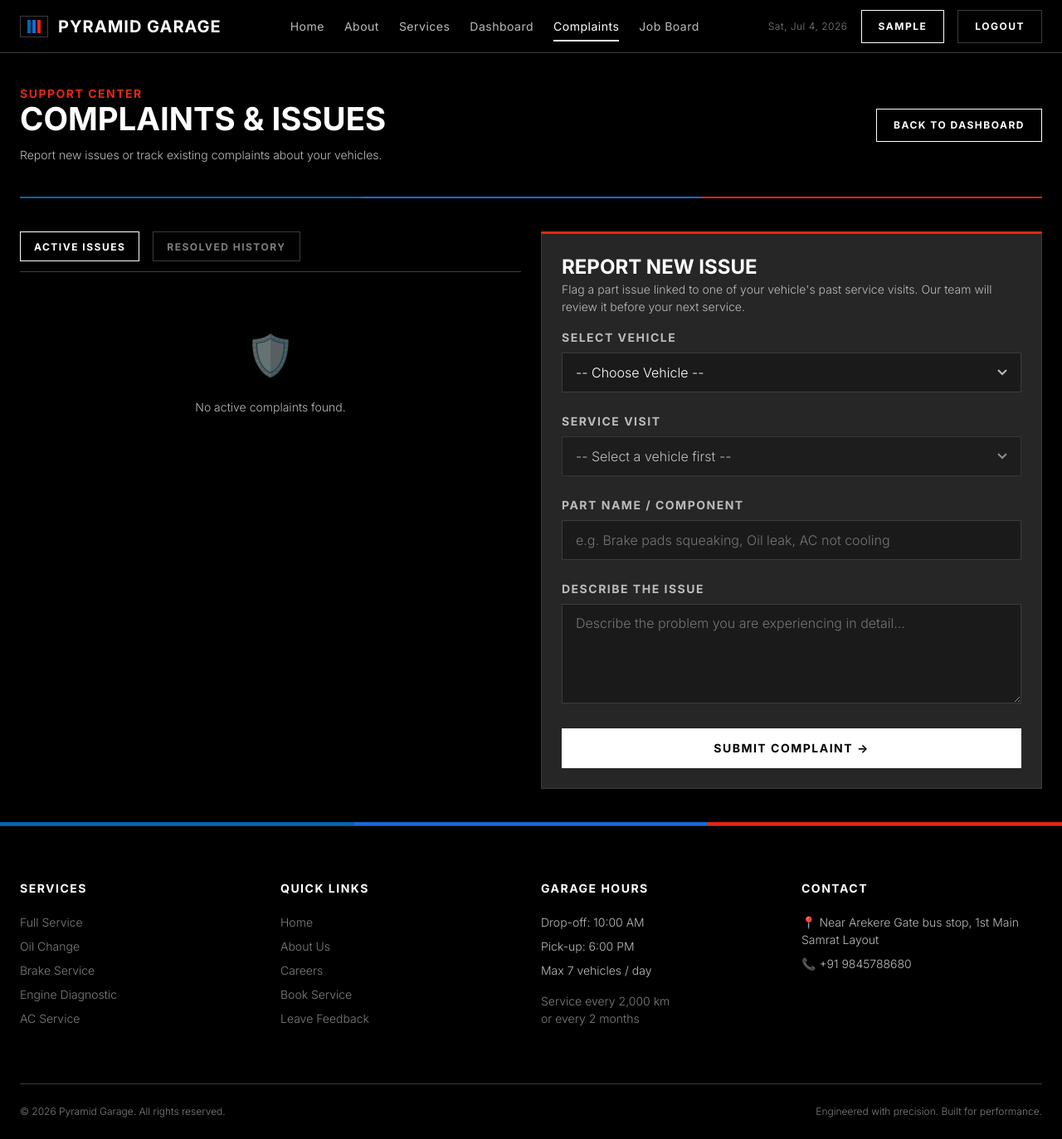
After one commit to chinmayc0707/Precision-Garage, a Flask app: page /complaints in a window 1280 px wide. The commit adds this page. Shown: the whole page at 83% size. Run offline with Flask 3, Linux system fonts and the light colour scheme; a user stored in the database is signed in; tables that the repository leaves empty hold one stand-in row (values such as "Sample post").

Commit message:
feat: implement customer and mechanic complaint management system with new templates and backend routing.

```diff
--- a/app.py
+++ b/app.py
@@ -5,7 +5,7 @@ from config import Config
 from models import db, User, Vehicle, Service, Complaint, Booking, Feedback, Job, Newsletter
 from forms import (
     LoginForm, RegisterForm, VehicleForm, BookingForm,
-    ComplaintForm, FeedbackForm, NewsletterForm, UpdateKmsForm,
+    ComplaintForm, GeneralComplaintForm, FeedbackForm, NewsletterForm, UpdateKmsForm,
     CompleteServiceForm, CancelBookingForm
 )
 
@@ -52,6 +52,19 @@ def inject_globals():
         "garage_open": Config.GARAGE_OPEN_TIME,
         "garage_close": Config.GARAGE_CLOSE_TIME,
     }
+
+
+# ── Decorators ───────────────────────────────────────────────────────
+from functools import wraps
+
+def mechanic_required(f):
+    @wraps(f)
+    def decorated_function(*args, **kwargs):
+        if not current_user.is_authenticated or current_user.role != "mechanic":
+            flash("Access denied. Mechanics only.", "danger")
+            return redirect(url_for("dashboard"))
+        return f(*args, **kwargs)
+    return decorated_function
 
 
 # ── Public Routes ────────────────────────────────────────────────────
@@ -396,6 +409,123 @@ def add_complaint(service_id):
     return render_template("complaint.html", form=form, service=service)
 
 
+@app.route("/complaints", methods=["GET", "POST"])
+@login_required
+def complaints():
+    if current_user.role == "mechanic":
+        return redirect(url_for("mechanic_complaints"))
+
+    vehicles = Vehicle.query.filter_by(user_id=current_user.id).all()
+    form = GeneralComplaintForm()
+
+    # Populate vehicle choices
+    form.vehicle_id.choices = [(v.id, f"{v.make} {v.model} ({v.registration_no})") for v in vehicles]
+
+    # Populate service choices for validation
+    all_services = Service.query.join(Vehicle).filter(Vehicle.user_id == current_user.id).order_by(Service.service_date.desc()).all()
+    form.service_id.choices = [(s.id, f"{s.service_type} ({s.vehicle.make} {s.vehicle.model}) — {s.service_date.strftime('%b %d, %Y')}") for s in all_services]
+
+    if form.validate_on_submit():
+        selected_vehicle = Vehicle.query.get(form.vehicle_id.data)
+        selected_service = Service.query.get(form.service_id.data)
+
+        if not selected_vehicle or selected_vehicle.user_id != current_user.id:
+            flash("Invalid vehicle selection.", "danger")
+            return redirect(url_for("complaints"))
+
+        if not selected_service or selected_service.vehicle_id != selected_vehicle.id:
+            flash("Invalid service visit selection.", "danger")
+            return redirect(url_for("complaints"))
+
+        complaint = Complaint(
+            service_id=selected_service.id,
+            part_name=form.part_name.data,
+            description=form.description.data,
+            status="pending"
+        )
+        db.session.add(complaint)
+        db.session.commit()
+        flash(f"Complaint for '{form.part_name.data}' registered successfully.", "success")
+        return redirect(url_for("complaints"))
+
+    active_complaints = Complaint.query.join(Service).join(Vehicle).filter(
+        Vehicle.user_id == current_user.id,
+        Complaint.status.in_(["pending", "scheduled"])
+    ).order_by(Complaint.created_at.desc()).all()
+
+    resolved_complaints = Complaint.query.join(Service).join(Vehicle).filter(
+        Vehicle.user_id == current_user.id,
+        Complaint.status == "resolved"
+    ).order_by(Complaint.created_at.desc()).all()
+
+    return render_template(
+        "complaints.html",
+        form=form,
+        active_complaints=active_complaints,
+        resolved_complaints=resolved_complaints,
+        vehicles=vehicles
+    )
+
+
+@app.route("/api/vehicle/<int:vehicle_id>/services")
+@login_required
+def get_vehicle_services(vehicle_id):
+    vehicle = Vehicle.query.get_or_404(vehicle_id)
+    if vehicle.user_id != current_user.id and current_user.role != "mechanic":
+        return jsonify({"error": "Unauthorized"}), 403
+    services = Service.query.filter_by(vehicle_id=vehicle.id).order_by(Service.service_date.desc()).all()
+    return jsonify([
+        {
+            "id": s.id,
+            "service_type": s.service_type,
+            "date": s.service_date.strftime("%Y-%m-%d"),
+            "formatted_date": s.service_date.strftime("%B %d, %Y")
+        } for s in services
+    ])
+
+
+@app.route("/mechanic/complaints")
+@login_required
+@mechanic_required
+def mechanic_complaints():
+    status_filter = request.args.get("status", "all")
+    query = Complaint.query.join(Service).join(Vehicle)
+
+    if status_filter != "all":
+        query = query.filter(Complaint.status == status_filter)
+
+    complaints_list = query.order_by(Complaint.created_at.desc()).all()
+
+    return render_template(
+        "mechanic_complaints.html",
+        complaints=complaints_list,
+        current_filter=status_filter
+    )
+
+
+@app.route("/mechanic/complaint/<int:complaint_id>/update-status", methods=["POST"])
+@login_required
+@mechanic_required
+def update_complaint_status(complaint_id):
+    complaint = Complaint.query.get_or_404(complaint_id)
+
+    if complaint.status == "resolved":
+        flash("Resolved complaints cannot be modified.", "danger")
+        return redirect(url_for("mechanic_complaints"))
+
+    new_status = request.form.get("status")
+
+    if new_status not in ["pending", "scheduled", "resolved"]:
+        flash("Invalid status selection.", "danger")
+        return redirect(url_for("mechanic_complaints"))
+
+    complaint.status = new_status
+    db.session.commit()
+
+    flash(f"Complaint status for '{complaint.part_name}' updated to {new_status}.", "success")
+    return redirect(url_for("mechanic_complaints"))
+
+
 # ── Feedback ─────────────────────────────────────────────────────────
 @app.route("/feedback", methods=["GET", "POST"])
 @login_required
@@ -456,16 +586,6 @@ def subscribe_newsletter():
 
 
 # ── Mechanic / Service Man Routes ────────────────────────────────────
-from functools import wraps
-
-def mechanic_required(f):
-    @wraps(f)
-    def decorated_function(*args, **kwargs):
-        if not current_user.is_authenticated or current_user.role != "mechanic":
-            flash("Access denied. Mechanics only.", "danger")
-            return redirect(url_for("dashboard"))
-        return f(*args, **kwargs)
-    return decorated_function
 
 
 @app.route("/mechanic/dashboard")
--- a/forms.py
+++ b/forms.py
@@ -63,6 +63,14 @@ class ComplaintForm(FlaskForm):
     description = TextAreaField("Describe the Issue", validators=[DataRequired(), Length(max=1000)])
 
 
+class GeneralComplaintForm(FlaskForm):
+    vehicle_id = SelectField("Select Vehicle", coerce=int, validators=[DataRequired()])
+    service_id = SelectField("Select Service Visit", coerce=int, validators=[DataRequired()])
+    part_name = StringField("Part Name / Component", validators=[DataRequired(), Length(max=120)])
+    description = TextAreaField("Describe the Issue", validators=[DataRequired(), Length(max=1000)])
+
+
+
 class FeedbackForm(FlaskForm):
     service_id = SelectField("Select Service (optional)", coerce=int, validators=[Optional()])
     rating = HiddenField("Rating", validators=[DataRequired()])
--- a/templates/base.html
+++ b/templates/base.html
@@ -26,8 +26,10 @@
                 {% if current_user.is_authenticated %}
                     {% if current_user.role == 'mechanic' %}
                     <a href="{{ url_for('mechanic_dashboard') }}" class="{% if request.endpoint == 'mechanic_dashboard' %}active{% endif %}">Dashboard</a>
+                    <a href="{{ url_for('mechanic_complaints') }}" class="{% if request.endpoint == 'mechanic_complaints' %}active{% endif %}">Complaints Log</a>
                     {% else %}
                     <a href="{{ url_for('dashboard') }}" class="{% if request.endpoint == 'dashboard' %}active{% endif %}">Dashboard</a>
+                    <a href="{{ url_for('complaints') }}" class="{% if request.endpoint == 'complaints' %}active{% endif %}">Complaints</a>
                     {% endif %}
                 {% endif %}
                 <a href="{{ url_for('job_board') }}" class="{% if request.endpoint == 'job_board' %}active{% endif %}">Job Board</a>
@@ -60,8 +62,10 @@
         {% if current_user.is_authenticated %}
             {% if current_user.role == 'mechanic' %}
             <a href="{{ url_for('mechanic_dashboard') }}">Dashboard</a>
+            <a href="{{ url_for('mechanic_complaints') }}">Complaints Log</a>
             {% else %}
             <a href="{{ url_for('dashboard') }}">Dashboard</a>
+            <a href="{{ url_for('complaints') }}">Complaints</a>
             {% endif %}
         {% endif %}
         <a href="{{ url_for('job_board') }}">Job Board</a>
--- /dev/null
+++ b/templates/complaints.html
@@ -0,0 +1,243 @@
+{% extends "base.html" %}
+
+{% block title %}My Complaints{% endblock %}
+
+{% block content %}
+<div class="dashboard section-sm">
+    <div class="container">
+        <!-- Page Header -->
+        <div class="dashboard-header">
+            <div>
+                <p class="label-uppercase" style="color:var(--m-red);">Support Center</p>
+                <h1 class="display-md">COMPLAINTS & ISSUES</h1>
+                <p class="body-sm mt-sm">Report new issues or track existing complaints about your vehicles.</p>
+            </div>
+            <div class="flex gap-md">
+                <a href="{{ url_for('dashboard') }}" class="btn btn-sm btn-primary">BACK TO DASHBOARD</a>
+            </div>
+        </div>
+
+        <div class="m-stripe m-stripe-thin mb-xl"><span></span><span></span><span></span></div>
+
+        <!-- Main Layout Grid -->
+        <div class="grid-2">
+
+            <!-- Left Column: Complaints History -->
+            <div>
+                <!-- Tab Headers -->
+                <div class="mb-lg flex gap-md" style="border-bottom:1px solid var(--hairline);padding-bottom:12px;">
+                    <button class="btn btn-sm btn-primary active-tab" id="tab-active" style="height:36px;padding:4px 16px;">ACTIVE ISSUES</button>
+                    <button class="btn btn-sm btn-primary" id="tab-resolved" style="height:36px;padding:4px 16px;border-color:var(--hairline);color:var(--muted);">RESOLVED HISTORY</button>
+                </div>
+
+                <!-- Active Complaints Container -->
+                <div id="active-list">
+                    {% if active_complaints %}
+                        {% for complaint in active_complaints %}
+                        <div class="complaint-item" style="border-left:4px solid {% if complaint.status == 'scheduled' %}var(--info){% else %}var(--warning){% endif %};">
+                            <div class="flex justify-between items-start gap-md">
+                                <div>
+                                    <span class="complaint-status {{ complaint.status }}">{{ complaint.status }}</span>
+                                    <h4 class="title-sm mt-sm" style="color:var(--on-dark); font-weight:700;">{{ complaint.part_name }}</h4>
+                                    <p class="body-sm mt-xs" style="color:var(--body-strong);">{{ complaint.description }}</p>
+                                    <p class="caption mt-sm" style="color:var(--muted);">
+                                        🚗 Vehicle: {{ complaint.service.vehicle.make }} {{ complaint.service.vehicle.model }} ({{ complaint.service.vehicle.registration_no }})
+                                        <br>🔧 Linked Service: {{ complaint.service.service_type }} ({{ complaint.service.service_date.strftime('%b %d, %Y') }})
+                                        <br>📅 Reported: {{ complaint.created_at.strftime('%b %d, %Y') }}
+                                    </p>
+                                </div>
+                            </div>
+                        </div>
+                        {% endfor %}
+                    {% else %}
+                        <div class="empty-state" style="padding:var(--sp-xl) 0;">
+                            <div class="empty-state-icon">🛡️</div>
+                            <p class="body-sm">No active complaints found.</p>
+                        </div>
+                    {% endif %}
+                </div>
+
+                <!-- Resolved Complaints Container -->
+                <div id="resolved-list" class="hidden">
+                    {% if resolved_complaints %}
+                        {% for complaint in resolved_complaints %}
+                        <div class="complaint-item" style="border-left:4px solid var(--success); opacity:0.8;">
+                            <div class="flex justify-between items-start gap-md">
+                                <div>
+                                    <span class="complaint-status resolved">Resolved</span>
+                                    <h4 class="title-sm mt-sm" style="color:var(--on-dark); text-decoration: line-through; color:var(--muted);">{{ complaint.part_name }}</h4>
+                                    <p class="body-sm mt-xs" style="color:var(--muted);">{{ complaint.description }}</p>
+                                    <p class="caption mt-sm" style="color:var(--muted);">
+                                        🚗 Vehicle: {{ complaint.service.vehicle.make }} {{ complaint.service.vehicle.model }} ({{ complaint.service.vehicle.registration_no }})
+                                        <br>🔧 Resolved at service: {{ complaint.service.service_type }}
+                                        <br>📅 Reported: {{ complaint.created_at.strftime('%b %d, %Y') }}
+                                    </p>
+                                </div>
+                            </div>
+                        </div>
+                        {% endfor %}
+                    {% else %}
+                        <div class="empty-state" style="padding:var(--sp-xl) 0;">
+                            <div class="empty-state-icon">✅</div>
+                            <p class="body-sm">No resolved complaints found.</p>
+                        </div>
+                    {% endif %}
+                </div>
+            </div>
+
+            <!-- Right Column: Raise Complaint Form -->
+            <div>
+                <div class="card card-elevated" style="border-top:3px solid var(--m-red);">
+                    <div style="margin-bottom:var(--sp-md);">
+                        <h3 class="title-lg">REPORT NEW ISSUE</h3>
+                        <p class="body-sm mt-xs" style="color:var(--body);">Flag a part issue linked to one of your vehicle's past service visits. Our team will review it before your next service.</p>
+                    </div>
+
+                    {% if vehicles %}
+                        <form method="POST" action="{{ url_for('complaints') }}" id="complaint-form">
+                            {{ form.hidden_tag() }}
+
+                            <div class="form-group">
+                                <label class="form-label" for="vehicle_id">Select Vehicle</label>
+                                <select name="vehicle_id" id="vehicle_select" class="form-select" required>
+                                    <option value="" disabled selected>-- Choose Vehicle --</option>
+                                    {% for choice in form.vehicle_id.choices %}
+                                        <option value="{{ choice[0] }}">{{ choice[1] }}</option>
+                                    {% endfor %}
+                                </select>
+                                {% for error in form.vehicle_id.errors %}
+                                <p class="form-error">{{ error }}</p>
+                                {% endfor %}
+                            </div>
+
+                            <div class="form-group">
+                                <label class="form-label" for="service_id">Service Visit</label>
+                                <select name="service_id" id="service_select" class="form-select" disabled required>
+                                    <option value="" disabled selected>-- Select a vehicle first --</option>
+                                </select>
+                                <p id="service-help" class="caption mt-sm" style="color:var(--muted);"></p>
+                                {% for error in form.service_id.errors %}
+                                <p class="form-error">{{ error }}</p>
+                                {% endfor %}
+                            </div>
+
+                            <div class="form-group">
+                                <label class="form-label" for="part_name">Part Name / Component</label>
+                                <input type="text" name="part_name" id="part_name" class="form-input" placeholder="e.g. Brake pads squeaking, Oil leak, AC not cooling" required>
+                                {% for error in form.part_name.errors %}
+                                <p class="form-error">{{ error }}</p>
+                                {% endfor %}
+                            </div>
+
+                            <div class="form-group">
+                                <label class="form-label" for="description">Describe the Issue</label>
+                                <textarea name="description" id="description" class="form-textarea" placeholder="Describe the problem you are experiencing in detail..." required></textarea>
+                                {% for error in form.description.errors %}
+                                <p class="form-error">{{ error }}</p>
+                                {% endfor %}
+                            </div>
+
+                            <button type="submit" class="btn btn-filled w-full" id="submit-btn" disabled>SUBMIT COMPLAINT →</button>
+                        </form>
+                    {% else %}
+                        <div class="empty-state" style="padding:var(--sp-lg) 0;">
+                            <p class="body-sm">You must add a vehicle before raising a complaint.</p>
+                            <a href="{{ url_for('dashboard') }}" class="btn btn-sm btn-primary mt-md">ADD VEHICLE</a>
+                        </div>
+                    {% endif %}
+                </div>
+            </div>
+
+        </div>
+    </div>
+</div>
+{% endblock %}
+
+{% block scripts %}
+<script>
+document.addEventListener('DOMContentLoaded', () => {
+    // ── Tab Management ────────────────────────────────────────────────
+    const tabActive = document.getElementById('tab-active');
+    const tabResolved = document.getElementById('tab-resolved');
+    const activeList = document.getElementById('active-list');
+    const resolvedList = document.getElementById('resolved-list');
+
+    if (tabActive && tabResolved) {
+        tabActive.addEventListener('click', () => {
+            tabActive.classList.add('active-tab');
+            tabActive.style.borderColor = 'var(--on-dark)';
+            tabActive.style.color = 'var(--on-dark)';
+            tabResolved.classList.remove('active-tab');
+            tabResolved.style.borderColor = 'var(--hairline)';
+            tabResolved.style.color = 'var(--muted)';
+            activeList.classList.remove('hidden');
+            resolvedList.classList.add('hidden');
+        });
+
+        tabResolved.addEventListener('click', () => {
+            tabResolved.classList.add('active-tab');
+            tabResolved.style.borderColor = 'var(--on-dark)';
+            tabResolved.style.color = 'var(--on-dark)';
+            tabActive.classList.remove('active-tab');
+            tabActive.style.borderColor = 'var(--hairline)';
+            tabActive.style.color = 'var(--muted)';
+            resolvedList.classList.remove('hidden');
+            activeList.classList.add('hidden');
+        });
+    }
+
+    // ── Dynamic Service Populating ──────────────────────────────────
+    const vehicleSelect = document.getElementById('vehicle_select');
+    const serviceSelect = document.getElementById('service_select');
+    const serviceHelp = document.getElementById('service-help');
+    const submitBtn = document.getElementById('submit-btn');
+
+    if (vehicleSelect && serviceSelect) {
+        vehicleSelect.addEventListener('change', async () => {
+            const vehicleId = vehicleSelect.value;
+            if (!vehicleId) return;
+
+            // Reset service dropdown
+            serviceSelect.innerHTML = '<option value="" disabled selected>-- Loading service visits... --</option>';
+            serviceSelect.disabled = true;
+            submitBtn.disabled = true;
+            serviceHelp.textContent = '';
+
+            try {
+                const response = await fetch(`/api/vehicle/${vehicleId}/services`);
+                if (!response.ok) throw new Error('Failed to fetch services');
+
+                const services = await response.json();
+
+                if (services.length === 0) {
+                    serviceSelect.innerHTML = '<option value="" disabled selected>-- No service history found --</option>';
+                    serviceHelp.innerHTML = '⚠️ No past services found for this vehicle. Complaints must be linked to a past service. Please <a href="{{ url_for("book_service") }}" style="color:var(--m-blue-light);text-decoration:underline;">book a service</a> first.';
+                } else {
+                    serviceSelect.innerHTML = '<option value="" disabled selected>-- Select Service Visit --</option>';
+                    services.forEach(s => {
+                        const opt = document.createElement('option');
+                        opt.value = s.id;
+                        opt.textContent = `${s.service_type} — ${s.formatted_date}`;
+                        serviceSelect.appendChild(opt);
+                    });
+                    serviceSelect.disabled = false;
+                    serviceHelp.textContent = 'Select the service visit where this issue occurred or was noticed.';
+                }
+            } catch (err) {
+                console.error(err);
+                serviceSelect.innerHTML = '<option value="" disabled selected>-- Error loading services --</option>';
+                serviceHelp.textContent = '❌ Could not retrieve service visits. Please try again.';
+            }
+        });
+
+        serviceSelect.addEventListener('change', () => {
+            if (serviceSelect.value) {
+                submitBtn.disabled = false;
+            } else {
+                submitBtn.disabled = true;
+            }
+        });
+    }
+});
+</script>
+{% endblock %}
```
Also changed, not shown: templates/mechanic_complaints.html (added, +93 -0 lines).
